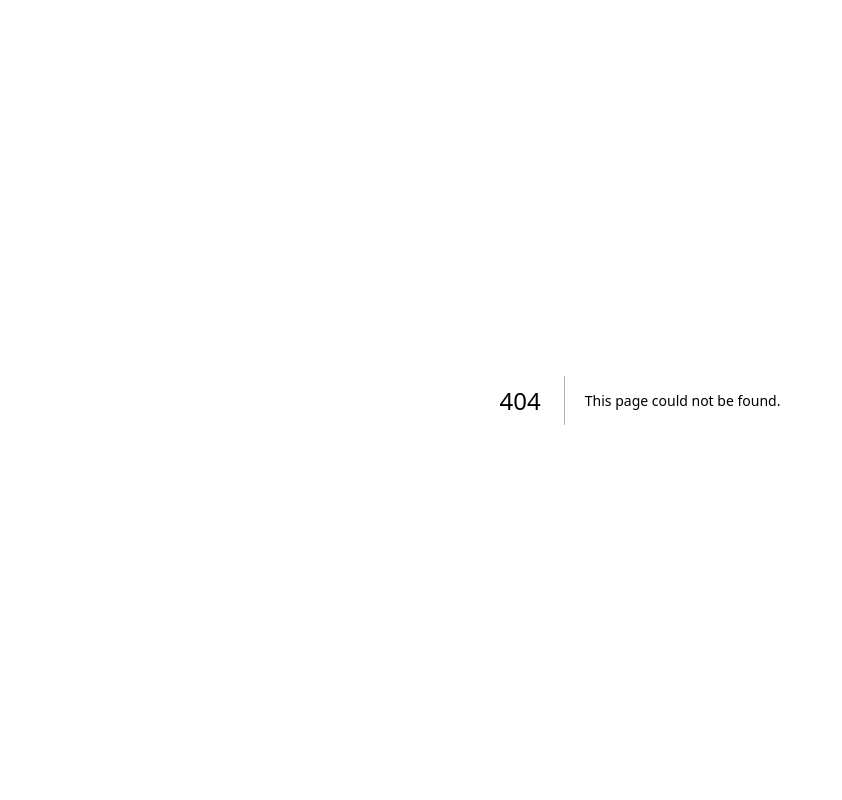
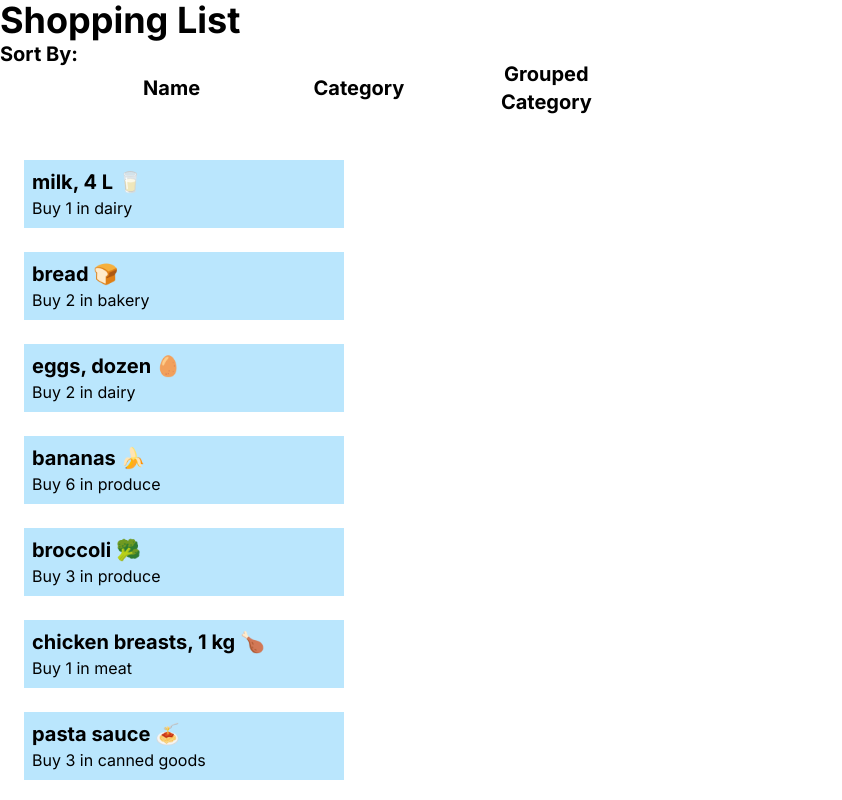
Before and after one commit to zzha142/cprg306-assignments, a Next.js app: page /week-5 in a window 1280 px wide. Before the commit this address had no page. Shown: the top 800 px of the page, without its empty margins (0-842 px from the left). Built offline with nearby package versions, Linux system fonts and the light colour scheme.

Commit message:
week-5
import data from json.file

```diff
--- a/app/page.js
+++ b/app/page.js
@@ -10,6 +10,8 @@
         <li><Link className={linkStyles} href="./week-2/">Week 2 Assignment</Link></li>
         <li><Link className={linkStyles} href="./week-3/">Week 3 Assignment</Link></li>
         <li><Link className={linkStyles} href="./week-4/">Week 4 Assignment</Link></li>
+        <li><Link className={linkStyles} href="./week-5/">Week 5 Assignment</Link></li>
+
       </ul>
     </main>
   );
--- /dev/null
+++ b/app/week-5/item-list.js
@@ -0,0 +1,41 @@
+"use client"
+import { useState } from "react";
+import Item from "./item";
+import ItemData from './items.json';
+
+export default function ItemList(){
+
+    let buttonStyle = "flex-1 font-bold text-xl rounded-md py-3 m-2";
+    let activeStyle = "bg-orange-200";
+    let inactiveStyle = "bg-orange-400";
+
+    //map the JSON data to an array
+    let itemArray = ItemData.map(
+        (item) => ({...item})
+    )
+
+    let [sort, setSort] = useState("name");
+
+    // if (sort !="name") {
+    //     itemArray = itemArray.sort((item)=>item.category === sort);
+    // }
+
+    const handleSortChange = (event) =>setSort(event.target.value);
+
+    return (
+        <section>
+            <div className="flex w-1/2">
+                <label className="font-bold text-xl">Sort By:</label>
+                <button className={buttonStyle} value="name" onClick={handleSortChange}>Name</button>
+                <button className={buttonStyle} value="category" onClick={handleSortChange}>Category</button>
+                <button className={buttonStyle} >Grouped Category</button>
+            </div>
+
+            <div>
+                {itemArray.map((item)=>(
+                    <Item itemObj = {item}/>
+                ))}
+            </div>
+        </section>
+    )
+}
--- /dev/null
+++ b/app/week-5/item.js
@@ -0,0 +1,12 @@
+
+
+export default function Item({itemObj}){
+    let {name,quantity,category} = itemObj;
+
+    return(
+        <div className="m-6 p-2 bg-sky-200 w-1/4">
+            <h3 className="text-xl font-bold">{name}</h3>
+            <p>Buy {quantity} in {category}</p>
+        </div>
+    )
+}
--- /dev/null
+++ b/app/week-5/items.json
@@ -0,0 +1,74 @@
+[
+    {
+      "id": "1h2GJKH12gkHG31h1H",
+      "name": "milk, 4 L 🥛",
+      "quantity": 1,
+      "category": "dairy"
+    },
+    {
+      "id": "2KJH3k2j3H1k2J3K1H",
+      "name": "bread 🍞",
+      "quantity": 2,
+      "category": "bakery"
+    },
+    {
+      "id": "3h2KJH3k2j3H1k2J3",
+      "name": "eggs, dozen 🥚",
+      "quantity": 2,
+      "category": "dairy"
+    },
+    {
+      "id": "4k2J3K1H2GJKH12gk",
+      "name": "bananas 🍌",
+      "quantity": 6,
+      "category": "produce"
+    },
+    {
+      "id": "5H1h1H2KJH3k2j3H",
+      "name": "broccoli 🥦",
+      "quantity": 3,
+      "category": "produce"
+    },
+    {
+      "id": "6H1k2J3K1H2GJKH1",
+      "name": "chicken breasts, 1 kg 🍗",
+      "quantity": 1,
+      "category": "meat"
+    },
+    {
+      "id": "7gkHG31h1H2KJH3k",
+      "name": "pasta sauce 🍝",
+      "quantity": 3,
+      "category": "canned goods"
+    },
+    {
+      "id": "8j3H1k2J3K1H2GJK",
+      "name": "spaghetti, 454 g 🍝",
+      "quantity": 2,
+      "category": "dry goods"
+    },
+    {
+      "id": "9H12gkHG31h1H2KJ",
+      "name": "toilet paper, 12 pack 🧻",
+      "quantity": 1,
+      "category": "household"
+    },
+    {
+      "id": "10H3k2j3H1k2J3K1",
+      "name": "paper towels, 6 pack",
+      "quantity": 1,
+      "category": "household"
+    },
+    {
+      "id": "11k2J3K1H2GJKH12",
+      "name": "dish soap 🍽️",
+      "quantity": 1,
+      "category": "household"
+    },
+    {
+      "id": "12GJKH12gkHG31h1",
+      "name": "hand soap 🧼",
+      "quantity": 4,
+      "category": "household"
+    }
+  ]
--- /dev/null
+++ b/app/week-5/page.js
@@ -0,0 +1,11 @@
+import ItemList from "./item-list";
+
+
+export default function Page(){
+    return(
+        <main className="f-screen bg-white">
+            <h1 className="font-bold text-4xl">Shopping List</h1>
+            <ItemList />
+        </main>
+    )
+}
```
